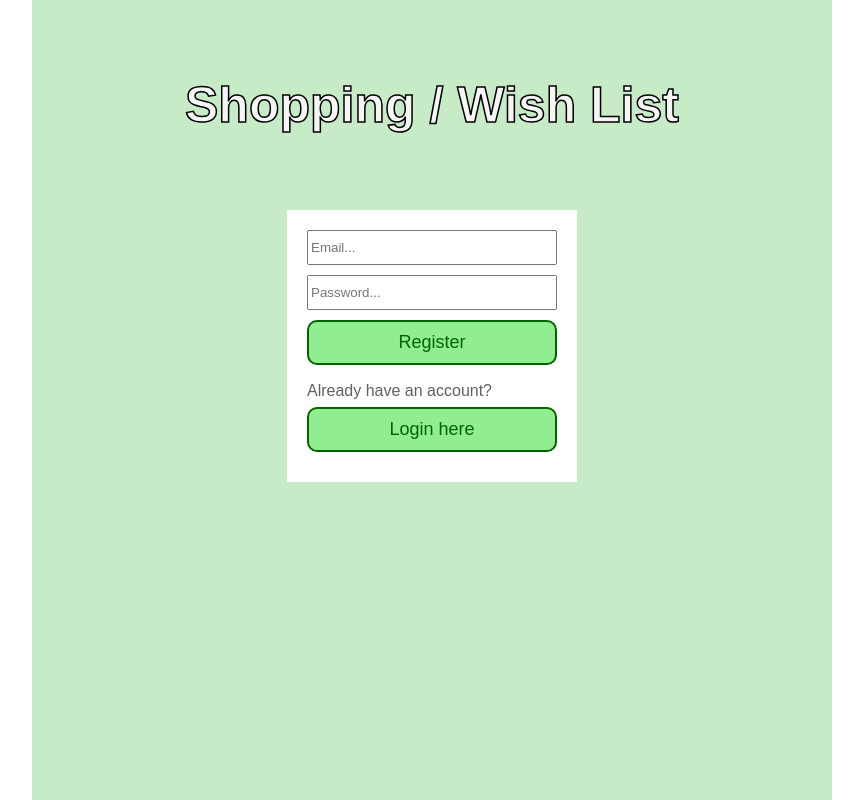
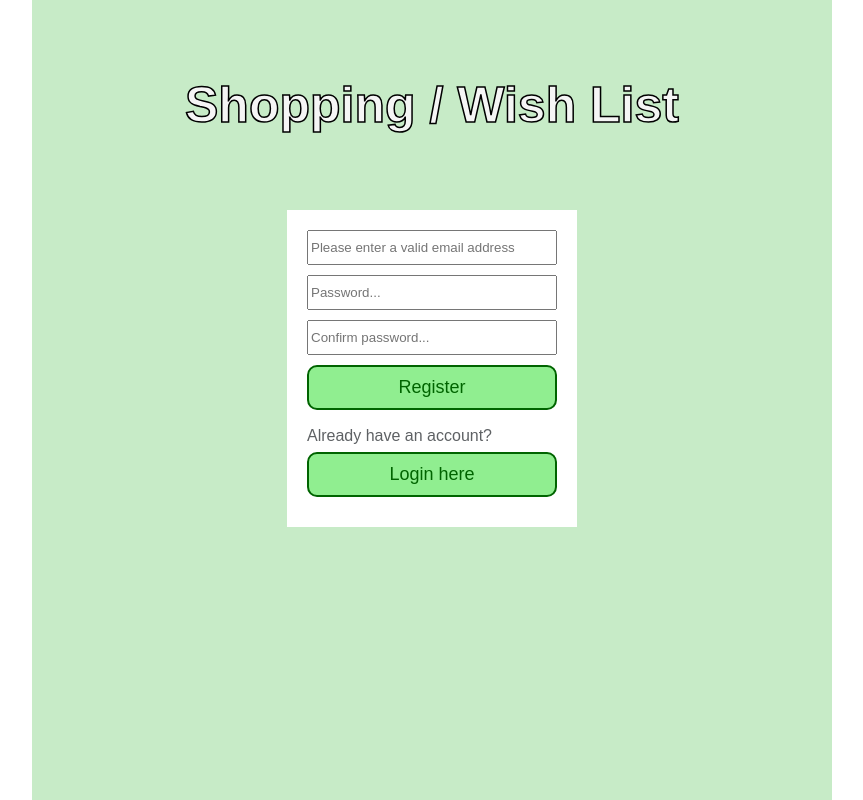
Before and after one commit to Joshua-Disney/shopping-list-frontend, a React (Create React App) app: page /login in a window 1280 px wide. Both pictures are taken after a click on the button "Register here". Shown: the whole page, without its empty margins (208-1071 px from the left). Built offline with nearby package versions, Linux system fonts and the light colour scheme.

Commit message:
email and password error handling

```diff
--- a/src/components/Login/LoginForm.js
+++ b/src/components/Login/LoginForm.js
@@ -10,6 +10,8 @@ const LoginForm = (props) => {
     confirmPassword: "",
     loggingIn: true,
     loading: false,
+    isEmail: true,
+    isConfirmed: true,
   });
 
   const [token] = useState(() => {
@@ -36,6 +38,24 @@ const LoginForm = (props) => {
       props.history.push("/");
     }
   }, [props.isLoggedIn, props.history]);
+
+  const checkValidEmail = (event) => {
+    const emailRegex = /^(([^<>()\[\]\\.,;:\s@"]+(\.[^<>()\[\]\\.,;:\s@"]+)*)|(".+"))@((\[[0-9]{1,3}\.[0-9]{1,3}\.[0-9]{1,3}\.[0-9]{1,3}])|(([a-zA-Z\-0-9]+\.)+[a-zA-Z]{2,}))$/;
+    setState({ ...state, isEmail: event.target.value.match(emailRegex) });
+  };
+
+  const checkConfirmedPassword = (event) => {
+    setState({ ...state, isConfirmed: state.password === event.target.value });
+  };
+
+  useEffect(() => {
+    if (state.confirmPassword.length >= 1) {
+      setState({
+        ...state,
+        isConfirmed: state.password === state.confirmPassword,
+      });
+    }
+  }, [state.password]);
 
   const handleChange = (event) => {
     event.preventDefault();
@@ -136,12 +156,15 @@ const LoginForm = (props) => {
             >
               {/* <div className="input-fields"> */}
               <input
-                className="input-field"
+                className={`input-field ${
+                  state.isEmail ? "" : "invalid-input"
+                }`}
                 type="text"
                 name="email"
-                placeholder="Email..."
+                placeholder="Please enter a valid email address"
                 value={state.email}
                 onChange={handleChange}
+                onBlur={checkValidEmail}
               />
               <input
                 className="input-field"
@@ -151,13 +174,17 @@ const LoginForm = (props) => {
                 value={state.password}
                 onChange={handleChange}
               />
-              {/* <input
+              <input
+                className={`input-field ${
+                  state.isConfirmed ? "" : "invalid-input"
+                }`}
                 type="password"
                 name="confirmPassword"
                 placeholder="Confirm password..."
                 value={state.confirmPassword}
                 onChange={handleChange}
-              /> */}
+                onBlur={checkConfirmedPassword}
+              />
               <button className="input-button" type="submit">
                 Register
               </button>
--- a/src/less/login.less
+++ b/src/less/login.less
@@ -39,6 +39,14 @@
           max-width: 80%;
           min-width: 25rem;
           margin-bottom: 1rem;
+        }
+
+        .invalid-input {
+          background-color: rgb(228, 108, 108);
+          &::placeholder {
+            color: black;
+            font-weight: bold;
+          }
         }
       }
 
```
